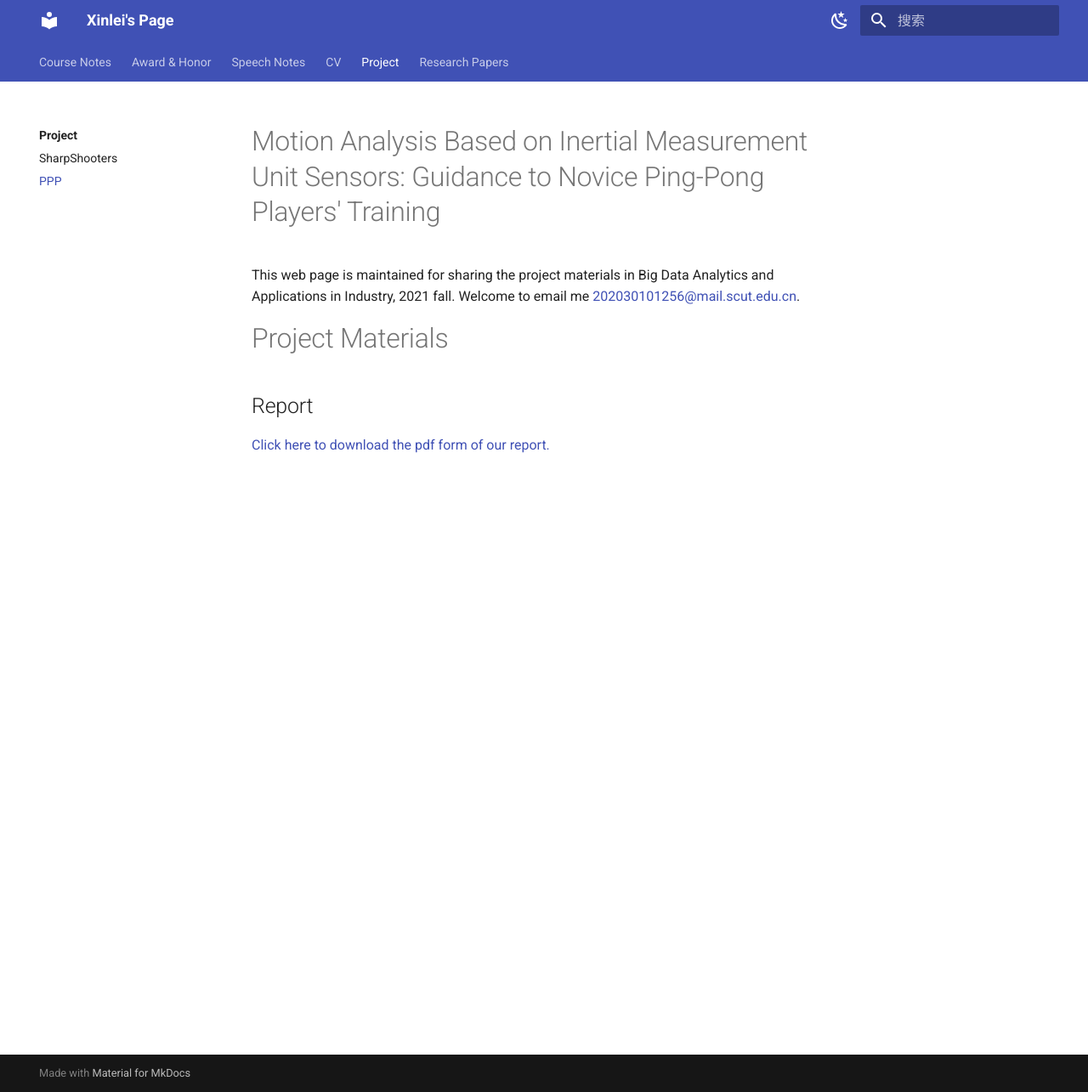
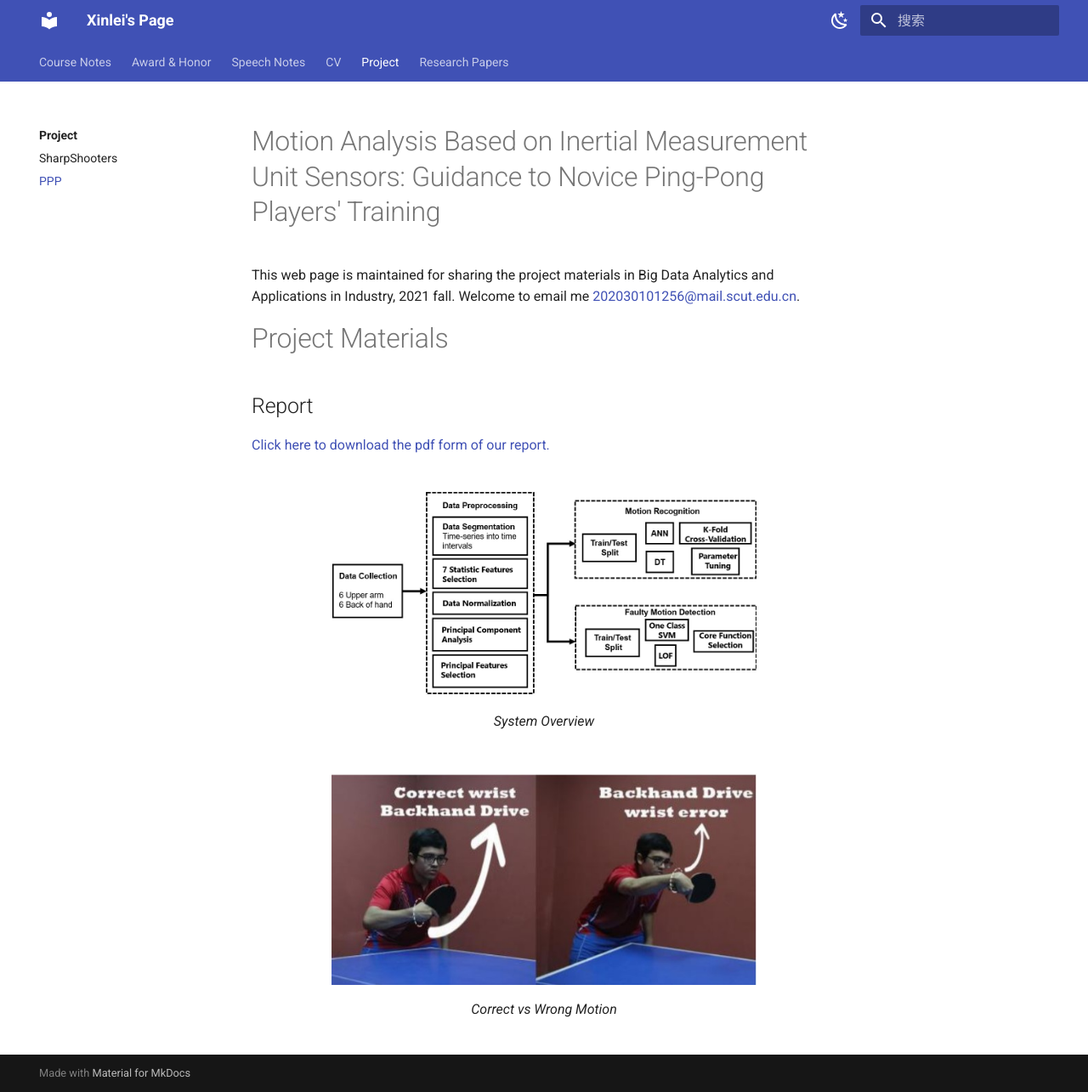
Before and after one commit to GuanQinG-GitHub/personal-website, an MkDocs documentation site: the page built from docs/Projects/PPP/PPP.md, in a window 1280 px wide and 1285 px high. Shown: the whole window at 85% size. Built offline with MkDocs 1.6.1 and Material for MkDocs 9.7.7, drawn with Linux system fonts in a browser that asks for light colours.

Commit message:
Update PPP.md

```diff
--- a/docs/Projects/PPP/PPP.md
+++ b/docs/Projects/PPP/PPP.md
@@ -5,3 +5,13 @@ This web page is maintained for sharing the project materials in Big Data Analyt
 
 ## Report
 [Click here to download the pdf form of our report.](Project_2_Report_PPP.pdf)
+
+<figure markdown>
+  ![](PPP_system_overall.jpg){ width="500" }
+  <figcaption>System Overview</figcaption>
+</figure>
+
+<figure markdown>
+  ![](PPP_motion_illustration.jpg){ width="500" }
+  <figcaption>Correct vs Wrong Motion</figcaption>
+</figure>
```
